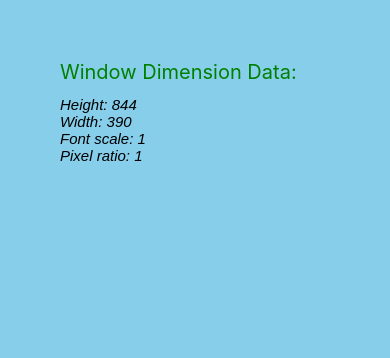
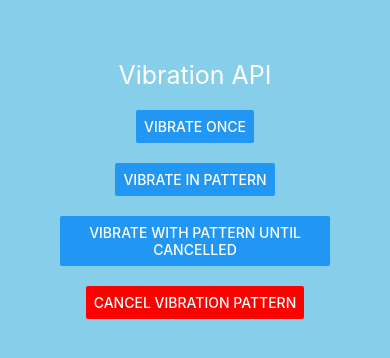
Before and after one commit to muazimmaqbool/React-Native-Tutorials, a React Native app: screen / in a window 390 px wide. Shown: the top 358 px of the page. Built offline with nearby package versions, Linux system fonts and the light colour scheme.

Commit message:
vibration in android

```diff
--- a/App.js
+++ b/App.js
@@ -93,8 +93,8 @@ const App = () => {
           {/* <F_Shadows/> */}
           {/* <G_StyleInheritance/> */}
           {/* <H_RefereshControl/> */}
-          <I_UseWindowDimensions/>
-          {/* <J_Vibration/> */}
+          {/* <I_UseWindowDimensions/> */}
+          <J_Vibration/>
           {/* <K_Dimensions/> */}
           {/* <L_BackHandler/> */}
           {/* <M_ToastAndroid/> */}
--- a/Components/J_Vibration.jsx
+++ b/Components/J_Vibration.jsx
@@ -17,14 +17,17 @@ const J_Vibration = () => {
       {Platform.OS === 'android'
         ? <Button title='Vibrate For 5 Seconds' onPress={()=>Vibration.vibrate(5 * ONE_SECOND_IN_MS)}/>
         : null}
+        {/* of Vibration.vibrate(5000)  to vibrate for 5 seconds*/}
 
       <Button title='Vibrate In Pattern' onPress={()=>Vibration.vibrate(pattern)}/>
+
       <Button
         title="Vibrate with pattern until cancelled"
         onPress={() => Vibration.vibrate(pattern, true)}
       />
+      {/* or Vibration.vibrate(5000,true):will vibrate for 5 seconds and if cancelled it stops before 5 seconds */}
       <Button
-        title="Stop vibration pattern"
+        title="Cancel vibration pattern"
         onPress={() => Vibration.cancel()}
         color="#FF0000"
       />
```
